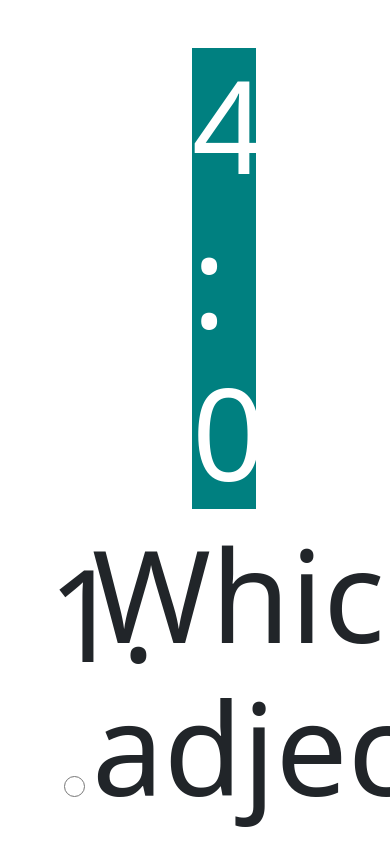
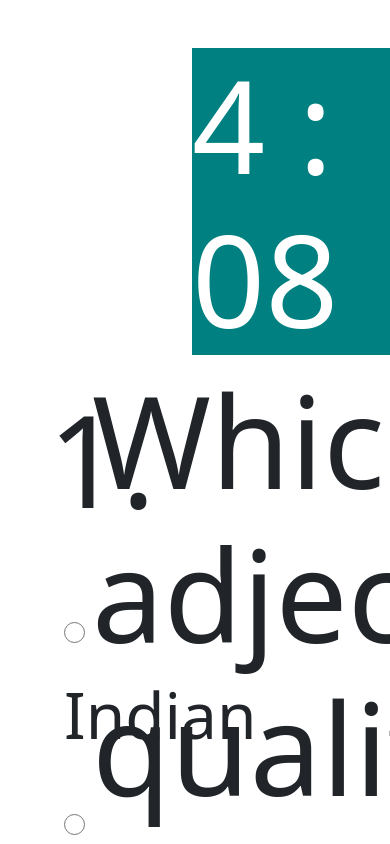
Before and after one commit to Prim3timer/test, a React (Create React App) app: page / in a window 390 px wide. Both pictures are taken after a click on the button "Continue". Shown: the top 844 px of the page. Built offline with nearby package versions, Linux system fonts and the light colour scheme.

Commit message:
still on portrait

```diff
--- a/src/index.css
+++ b/src/index.css
@@ -278,6 +278,7 @@ span {
 }
 #clock {
   font-size: 8rem;
+  width: 20rem
 
 }
 #test-canvas {
```
